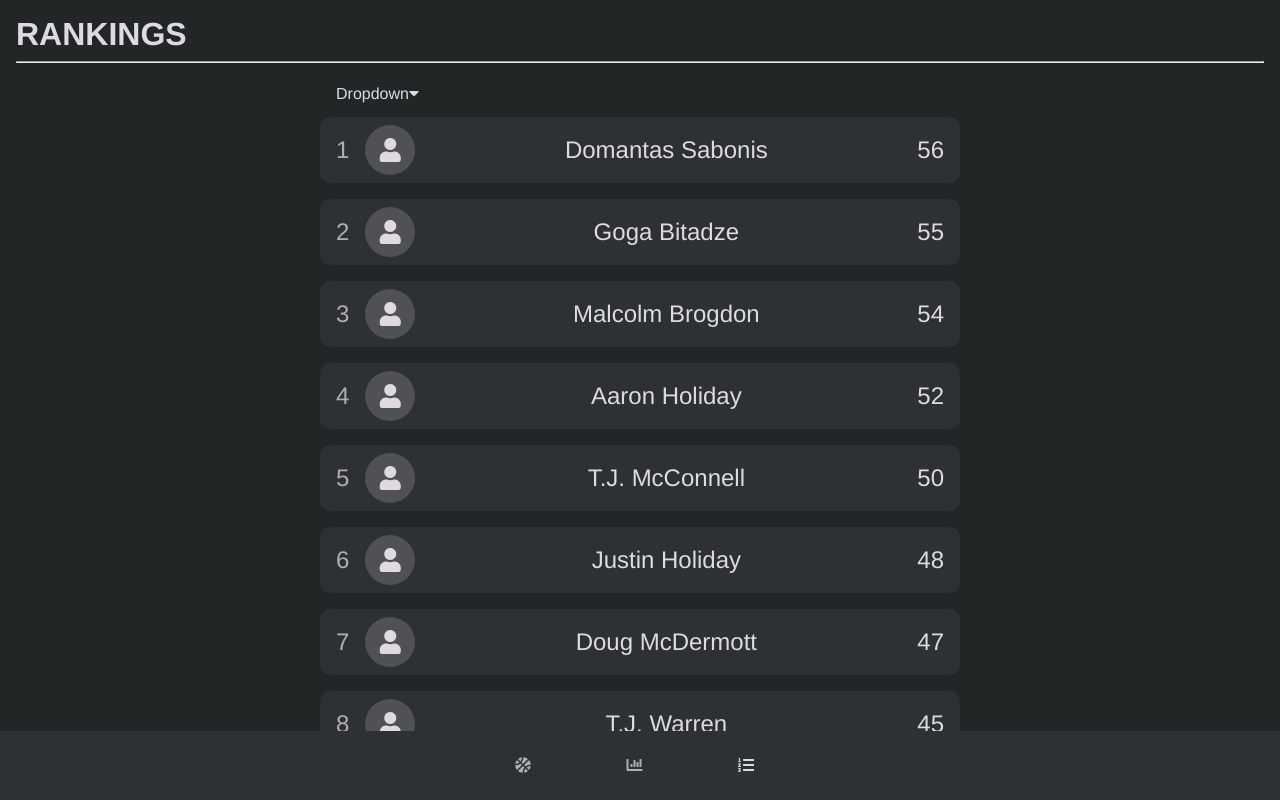
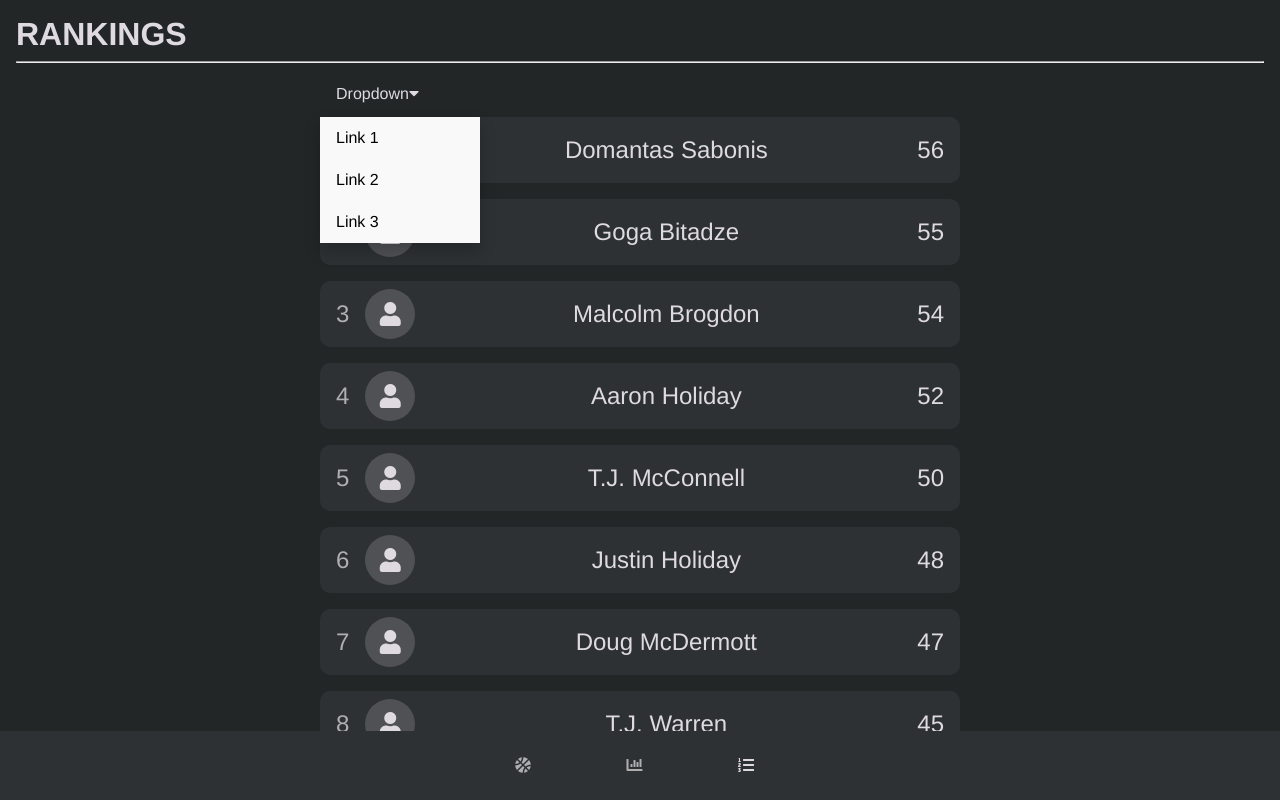
Before and after one commit to jaredami/shot-tracker, a React (Create React App) app: page /rankings in a window 1280 px wide. Both pictures are taken after a click on the button "Dropdown". Built offline with nearby package versions, Linux system fonts and the light colour scheme.

Commit message:
Toggle dropdown on click

```diff
--- a/src/components/Rankings.js
+++ b/src/components/Rankings.js
@@ -1,15 +1,24 @@
-import React from "react";
+import React, { useState } from "react";
 import * as styles from "./Rankings.module.css";
 
 export default function Rankings() {
+  const [isDropdownExpanded, setIsDropdownExpanded] = useState(false);
+
+  function toggleDropdown() {
+    setIsDropdownExpanded(!isDropdownExpanded);
+  }
   return (
     <div className={styles.rankingsContainer}>
       <div className={styles.dropdown}>
-        <button className={styles.dropbtn}>
+        <button className={styles.dropbtn} onClick={() => toggleDropdown()}>
           Dropdown
           <i className="fa fa-caret-down"></i>
         </button>
-        <div className={styles.dropdownContent}>
+        <div
+          className={`${styles.dropdownContent} ${
+            isDropdownExpanded ? styles.visible : ""
+          }`}
+        >
           <a href="#">Link 1</a>
           <a href="#">Link 2</a>
           <a href="#">Link 3</a>
--- a/src/components/Rankings.module.css
+++ b/src/components/Rankings.module.css
@@ -48,7 +48,7 @@
   background-color: #ddd;
 }
 
-.dropdown:hover .dropdownContent {
+.visible {
   display: block;
 }
 
```
